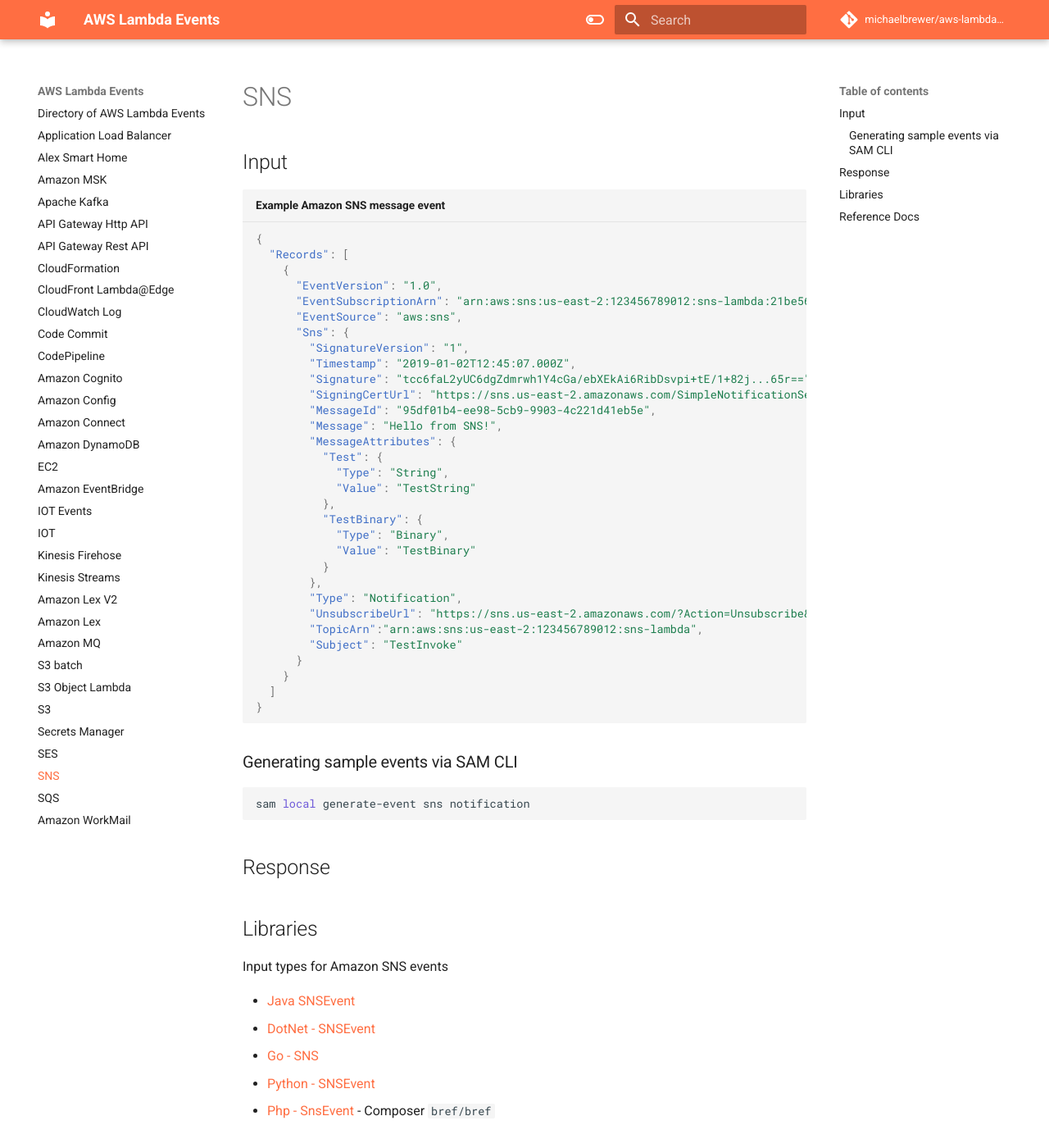
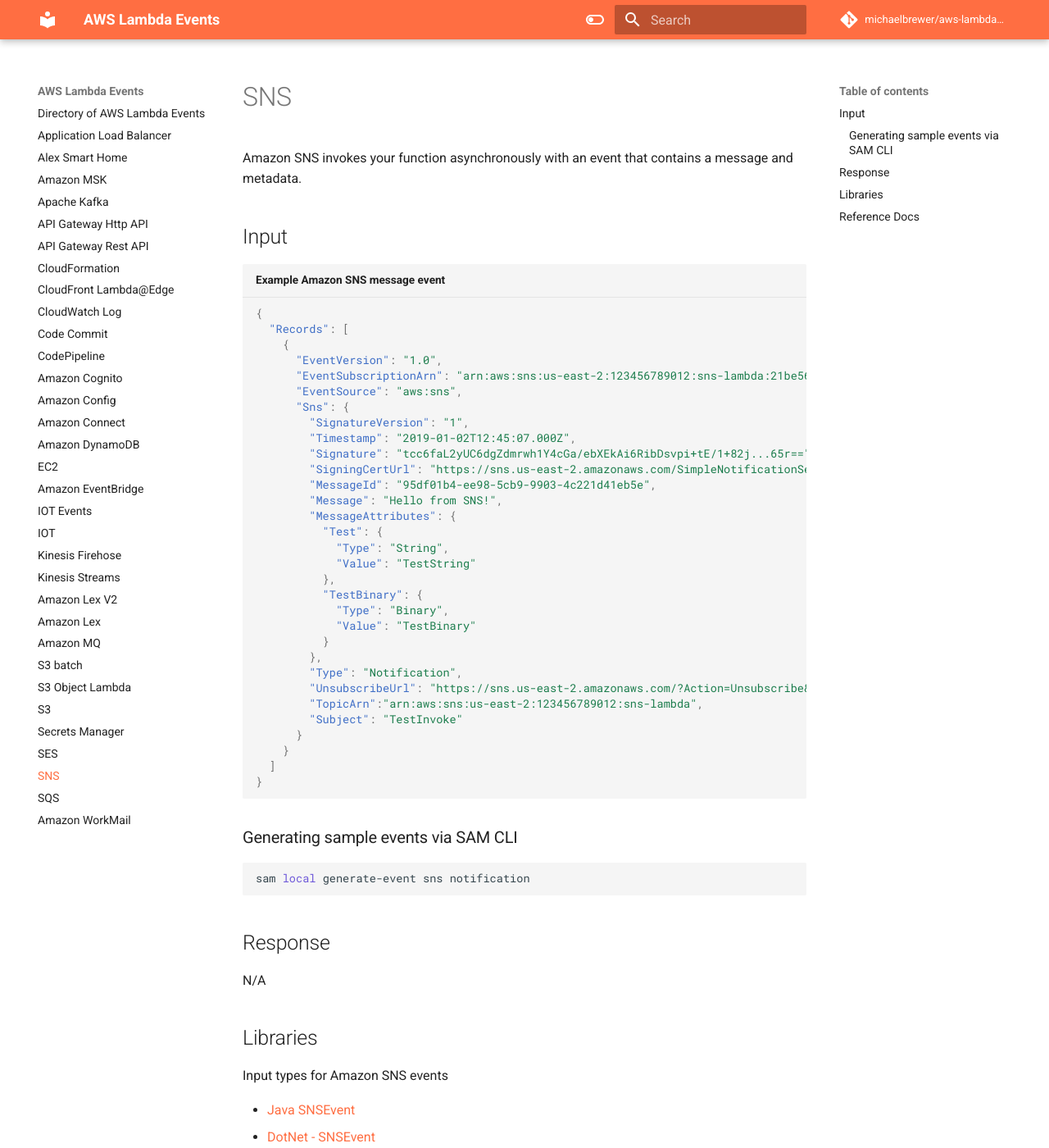
Before and after one commit to michaelbrewer/aws-lambda-events, an MkDocs documentation site: the page built from docs/sns.md, in a window 1280 px wide and 1400 px high. Shown: the whole window at 82% size. Built offline with MkDocs 1.6.1 and Material for MkDocs 9.7.7, drawn with Linux system fonts in a browser that asks for light colours; comment, search, counter and statistics services are not loaded.

Commit message:
feat(sns): Add intro

```diff
--- a/docs/sns.md
+++ b/docs/sns.md
@@ -1,4 +1,6 @@
 # SNS
+
+Amazon SNS invokes your function asynchronously with an event that contains a message and metadata.
 
 ## Input
 
@@ -44,6 +46,8 @@
 
 ## Response
 
+N/A
+
 ## Libraries
 
 Input types for Amazon SNS events
```
